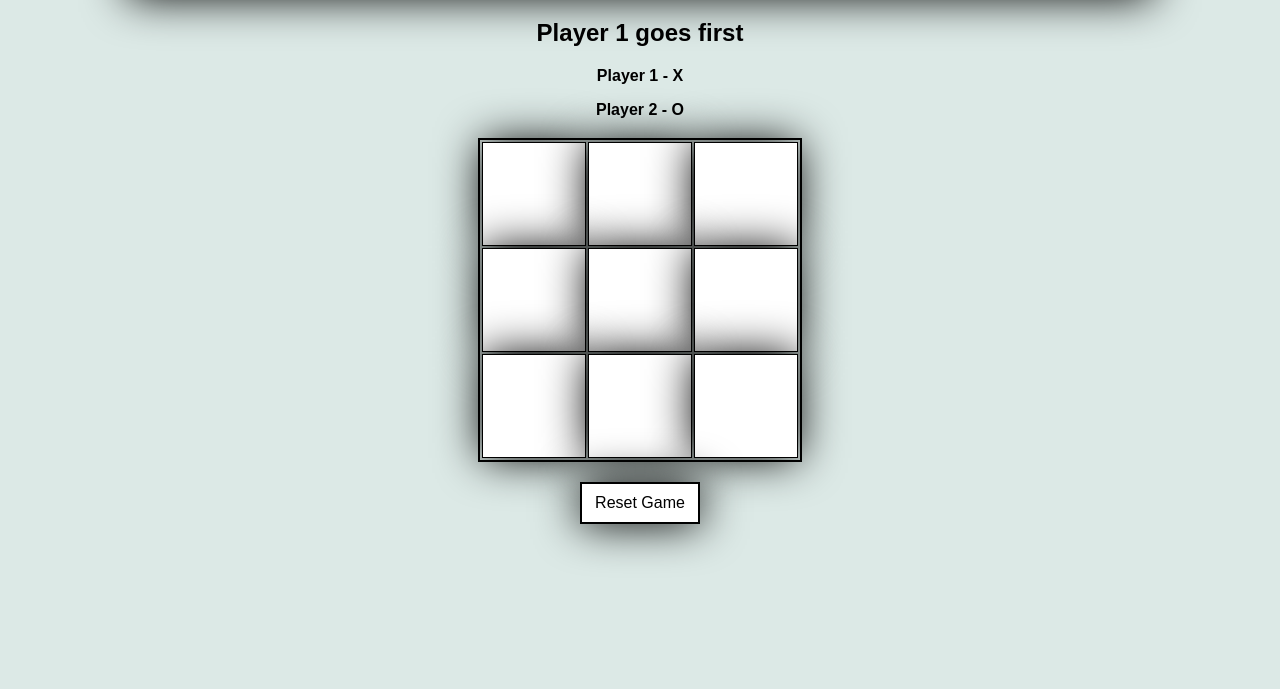
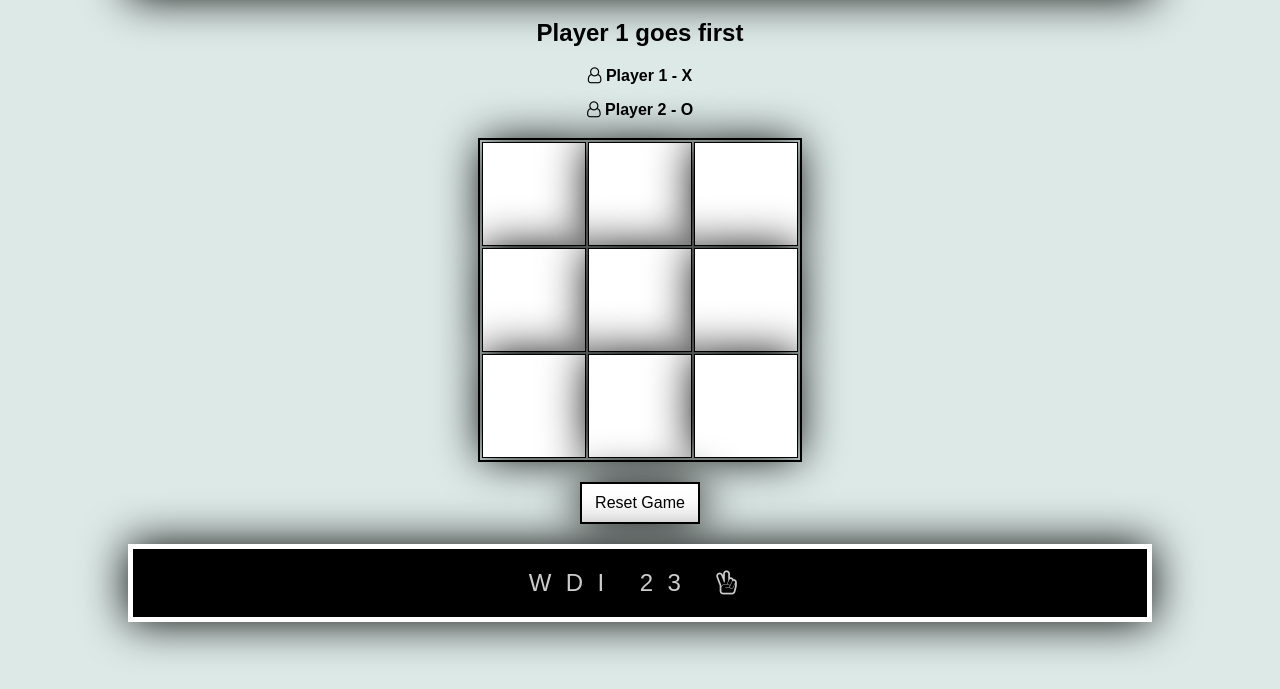
Before and after one commit to mack0101/tictactoe, a plain HTML site: page index.html in a window 1280 px wide. Shown: the part 111-800 px from the top of the page. Drawn offline with Linux system fonts and the light colour scheme.

Commit message:
added some more style

```diff
--- a/css/style.css
+++ b/css/style.css
@@ -2,7 +2,7 @@ body {
   width: 80%;
   margin: auto;
   font-family: Arial;
-  background: #dce9e6
+  background: #dce9e6;
 }
 
 h1 {
@@ -59,3 +59,15 @@ button:hover {
   cursor: pointer;
   background: #ccc;
 }
+
+footer {
+  background: black;
+  color: #ccc;
+  padding: 20px;
+  margin: 0; auto;
+  text-align: center;
+  border: 5px solid white;
+  box-shadow: 0 0 45px black;
+  letter-spacing: 0.6em;
+  font-size: 1.5em;
+}
--- a/index.html
+++ b/index.html
@@ -4,14 +4,15 @@
   <meta charset="UTF-8">
   <title>Tic Tac Toe</title>
   <link rel="stylesheet" href="css/style.css">
+<link href="https://maxcdn.bootstrapcdn.com/font-awesome/4.7.0/css/font-awesome.min.css" rel="stylesheet" integrity="sha384-wvfXpqpZZVQGK6TAh5PVlGOfQNHSoD2xbE+QkPxCAFlNEevoEH3Sl0sibVcOQVnN" crossorigin="anonymous">
 </head>
 <body>
 
   <h1>Tic Tac Toe</h1>
 
   <h2>Player 1 goes first</h2>
-  <p>Player 1 - X</p>
-  <p>Player 2 - O</p>
+  <p><i class="fa fa-user-o" aria-hidden="true"></i> Player 1 - X</p>
+  <p><i class="fa fa-user-o" aria-hidden="true"></i> Player 2 - O</p>
 
   <h3></h3>
 
@@ -40,7 +41,7 @@
   <button type="button">Reset Game</button>
 
 
-
+<footer>WDI 23 <i class="fa fa-hand-peace-o fa-1x" aria-hidden="true"></i></footer>
 <script src="js/jquery-3.2.1.js" charset="utf-8"></script>
 <script src="js/main.js" charset="utf-8"></script>
 </body>
--- a/js/main.js
+++ b/js/main.js
@@ -26,7 +26,6 @@ $(".board").click(function() {
     }
     player = 1;
   }
-
 });
 
 ////////////////////////////////////////////////////////////////////////
@@ -58,6 +57,7 @@ let checkForWin = function(input) {
 
 ////////////////////////////////////////////////////////////////////////
 
+////////////////////////////////////////////////////////////////////////
 
 // Game Reset
 
```
